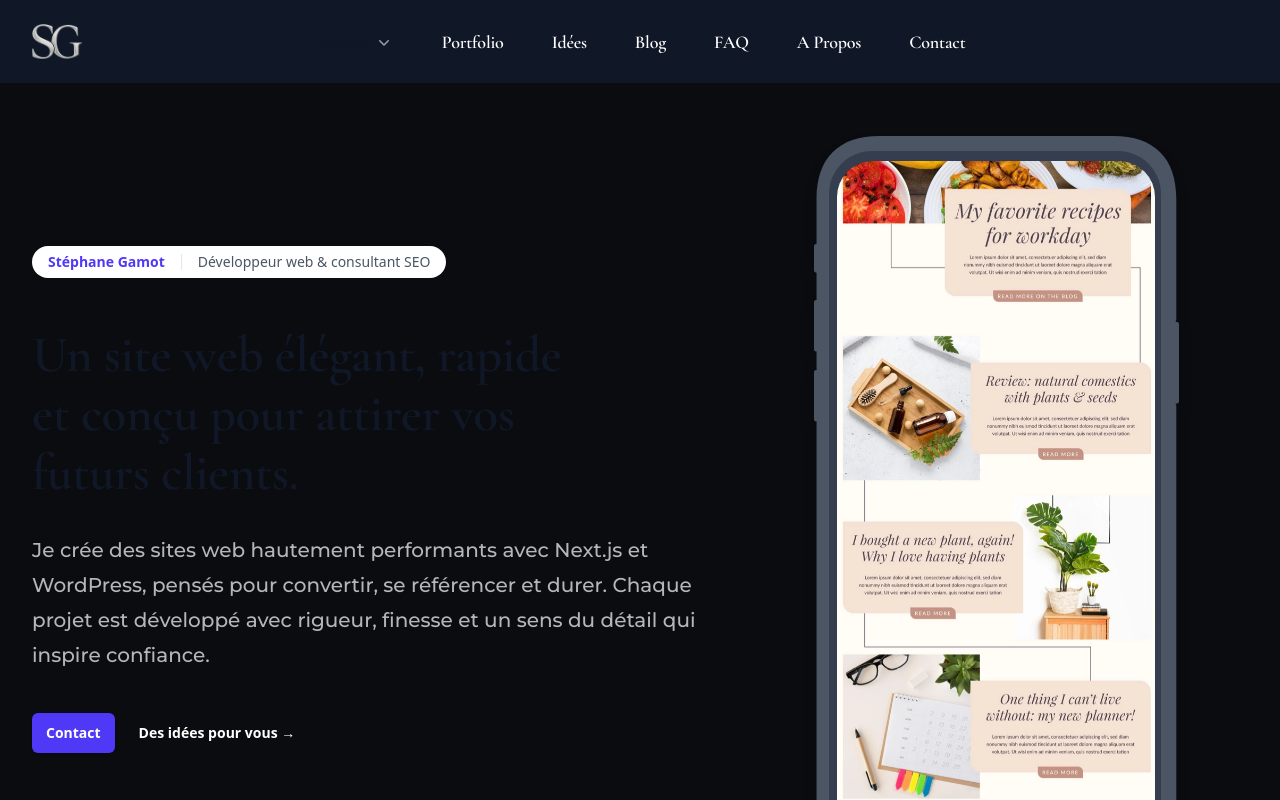
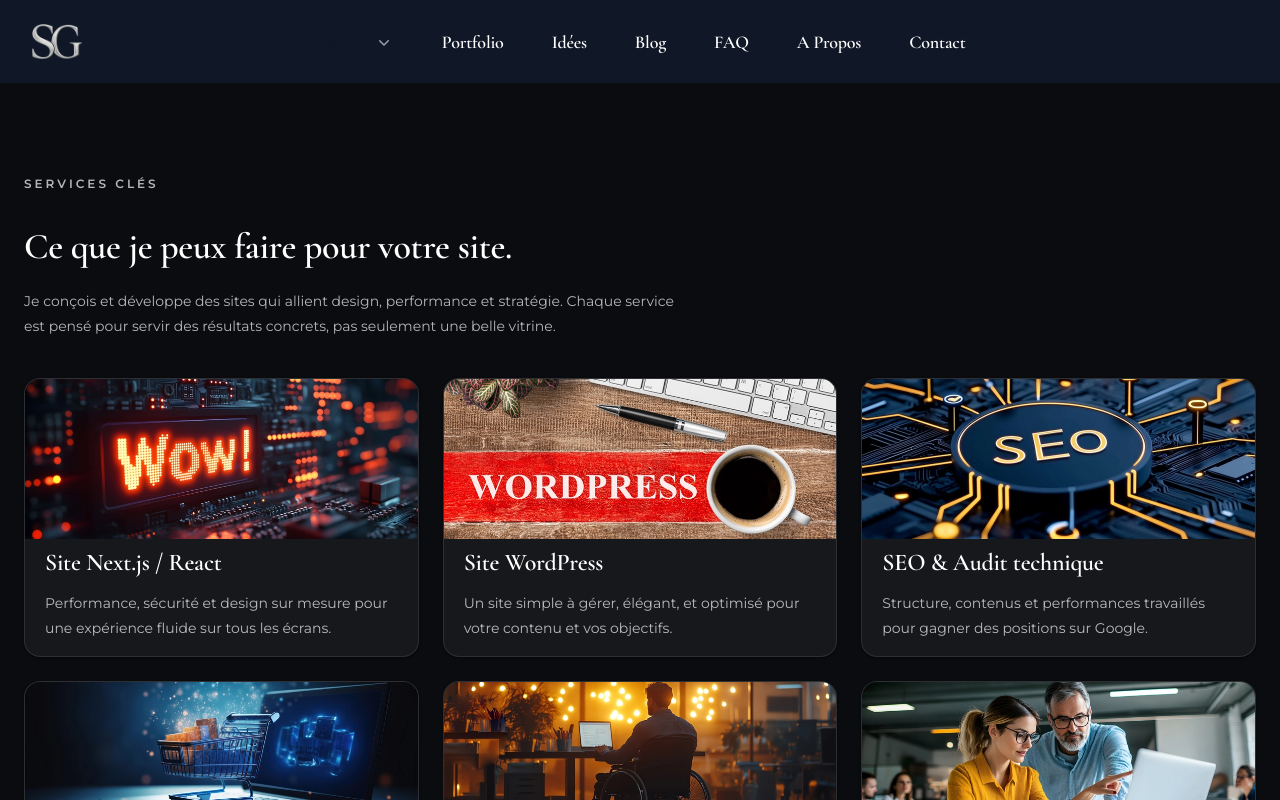
Before and after one commit to StephaneGamot/stephanegamot, a Next.js app: page / in a window 1280 px wide. Shown: the top 800 px of the page. Built offline with nearby package versions, Linux system fonts and the light colour scheme.

Commit message:
Update page.tsx

```diff
--- a/app/page.tsx
+++ b/app/page.tsx
@@ -31,7 +31,7 @@ export const metadata = {
 export default function Home() {
   return (
 <main>
-    <HeroHomePage />
+
     <CardsHome />
     <Carrousel />
     <WorkProcess />
```
